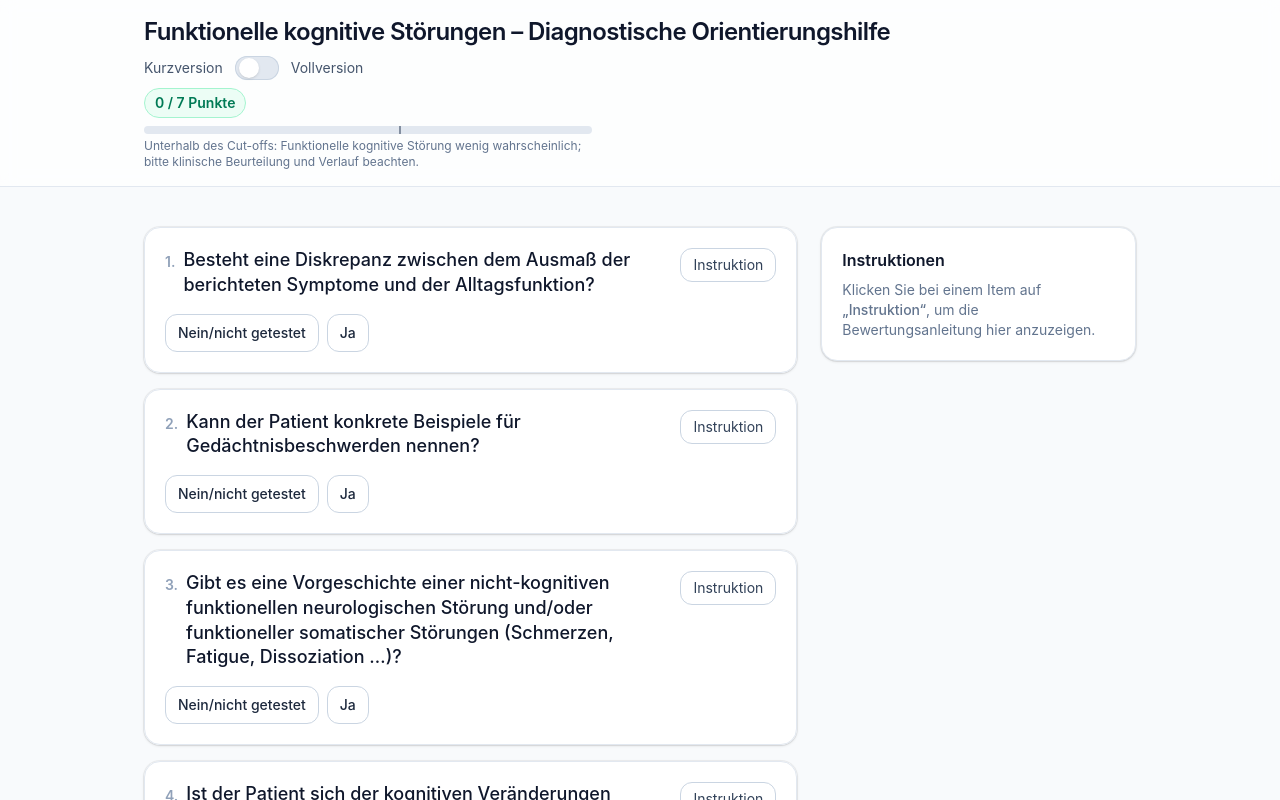
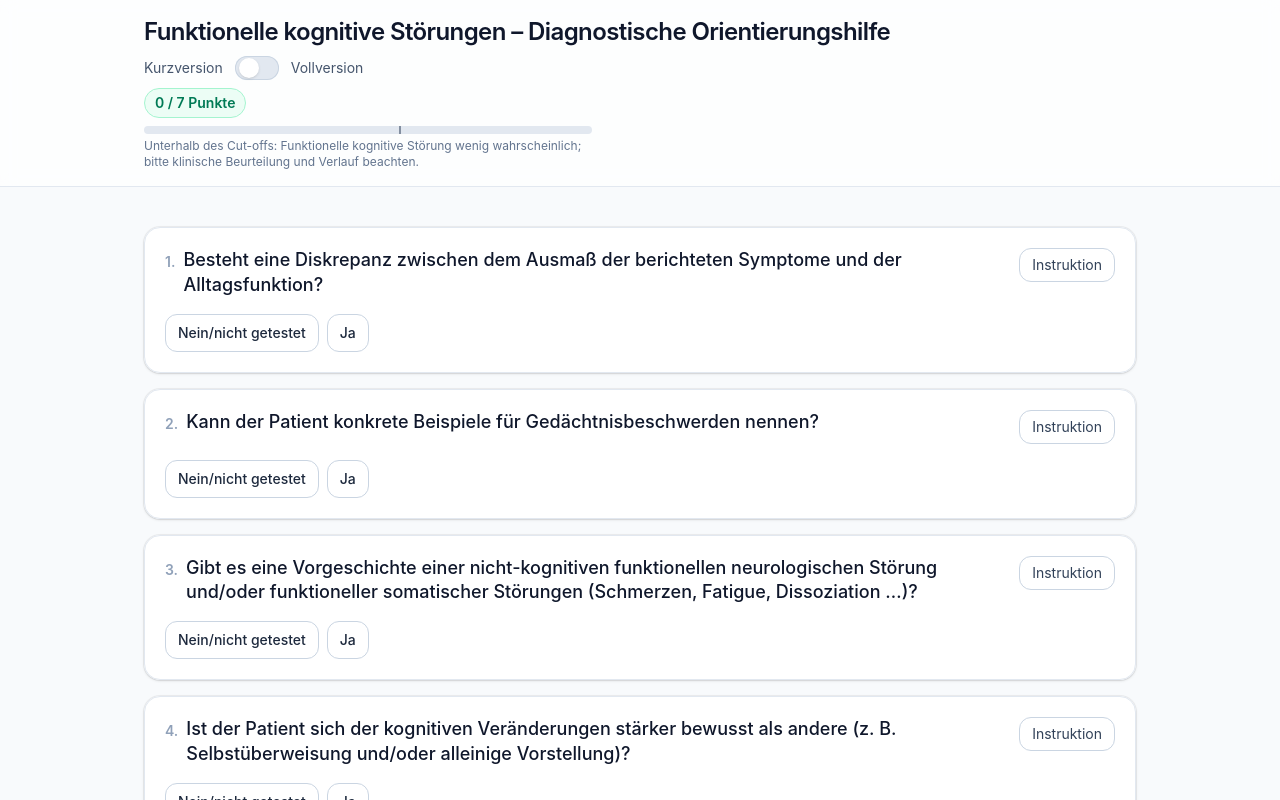
Before and after one commit to jungjoha/FCD-checklist, a React (Vite) app: page / in a window 1280 px wide. Shown: the top 800 px of the page. Built offline with nearby package versions, Linux system fonts and the light colour scheme.

Commit message:
feat: UI-Updates

```diff
--- a/src/App.jsx
+++ b/src/App.jsx
@@ -7,7 +7,7 @@ const ITEMS = [
     label: "Besteht eine Diskrepanz zwischen dem Ausmaß der berichteten Symptome und der Alltagsfunktion?",
     onlyFull: false,
     instruction:
-      "Subjektiv berichtete ausgeprägte kognitive Schwierigkeiten und/oder niedrige standardisierte kognitive Testergebnisse stehen im Gegensatz zu Beispielen wie: Fähigkeit, eine kognitiv anspruchsvolle Arbeit ohne Schwierigkeiten auszuüben, im Gespräch beobachtete kommunikative Fähigkeiten oder die Fähigkeit, Tätigkeiten wie Lesen, Finanzverwaltung und Autofahren ohne Probleme auszuführen.",
+      "Subjektiv berichtete ausgeprägte kognitive Schwierigkeiten und/oder niedrige standardisierte kognitive Testergebnisse stehen im Gegensatz zu Beispielen wie: - Fähigkeit, eine kognitiv anspruchsvolle Arbeit ohne Schwierigkeiten auszuüben, - im Gespräch beobachtete kommunikative Fähigkeiten oder - die Fähigkeit, Tätigkeiten wie Lesen, Finanzverwaltung und Autofahren ohne Probleme auszuführen.",
   },
   { id: 2,
     label: "Kann der Patient konkrete Beispiele für Gedächtnisbeschwerden nennen?",
@@ -70,6 +70,26 @@ const ITEMS = [
       "Teile beantworten wurde bei FCD häufiger berichtet; bei MCI auch möglich, aber oft nicht inkongruent.",
   },
 ];
+
+function InstructionText({ text }) {
+  if (!text) return null;
+  const lines = text.split("\n").map((l) => l.trim()).filter(Boolean);
+  const isList = lines.some((l) => /^[-•]/.test(l));
+  if (isList) {
+    return (
+      <ul className="list-disc pl-5 space-y-1 text-sm leading-relaxed text-slate-700">
+        {lines.map((l, i) => (
+          <li key={i}>{l.replace(/^[-•]\s*/, "")}</li>
+        ))}
+      </ul>
+    );
+  }
+  return (
+    <p className="text-sm leading-relaxed whitespace-pre-line text-slate-700">
+      {text}
+    </p>
+  );
+}
 
 // -1 = nicht gesetzt, 0 = Nein/nicht getestet, 1 = Ja
 const initialSelections = Object.fromEntries(ITEMS.map((i) => [i.id, -1]));
@@ -218,8 +238,8 @@ useEffect(() => {
       {/* Content */}
       <main className="max-w-5xl mx-auto px-4 py-8 sm:py-10 grid grid-cols-1 md:grid-cols-3 gap-6">
         {/* Items */}
-        <section className="md:col-span-2">
-          <div className="space-y-4">
+        <section className="md:col-span-3 grid grid-cols-1 md:grid-cols-3 gap-6">
+          <div className="space-y-4 col-span-full">
             {visibleItems.map((it, idx) => {
               const val = selections[it.id];
               const isYes = val === 1;
@@ -227,9 +247,10 @@ useEffect(() => {
               const isActive = activeInfoId === it.id;
 
               return (
+                <React.Fragment key={it.id}>
+                  {/* Item card (left, spans 2 columns on md+) */}
                   <div
-                  key={it.id}
-                  className={`rounded-2xl border p-5 shadow-sm hover:shadow-md transition-shadow ring-1 ${
+                    className={`md:col-span-2 rounded-2xl border p-5 shadow-sm hover:shadow-md transition-shadow ring-1 ${
                       isActive
                         ? "border-blue-300 ring-blue-200 bg-white"
                         : "border-slate-200 ring-black/5 bg-white/95"
@@ -294,10 +315,27 @@ useEffect(() => {
                     {it.instruction && isActive && (
                       <div className="mt-3 md:hidden rounded-xl border border-slate-200 bg-slate-50 p-3">
                         <p className="text-xs uppercase tracking-wide text-slate-400 mb-1">Instruktion</p>
-                      <p className="text-sm leading-relaxed text-slate-700">{it.instruction}</p>
+                        <InstructionText text={it.instruction} />
                       </div>
                     )}
                   </div>
+
+                  {/* Desktop instruction panel placed next to this item only when active */}
+                  {it.instruction && isActive && (
+                    <div className="hidden md:block md:col-span-1">
+                      <div className="rounded-2xl border border-slate-200 bg-white p-5 shadow-sm ring-1 ring-black/5">
+                        <h2 className="text-base font-semibold mb-2">Instruktionen</h2>
+                        <p className="text-xs uppercase tracking-wide text-slate-400 mb-1">
+                          Item {ITEMS.findIndex(i => i.id === it.id) + 1}
+                        </p>
+                        <p className="text-sm font-medium text-slate-900 mb-2">
+                          {it.label}
+                        </p>
+                        <InstructionText text={it.instruction} />
+                      </div>
+                    </div>
+                  )}
+                </React.Fragment>
               );
             })}
 
@@ -323,29 +361,6 @@ useEffect(() => {
             </div>
           </div>
         </section>
-
-        {/* Instruction panel */}
-        <aside className="hidden md:block md:col-span-1">
-          <div className="sticky top-24 rounded-2xl border border-slate-200 bg-white p-5 shadow-sm ring-1 ring-black/5">
-            <h2 className="text-base font-semibold mb-2">Instruktionen</h2>
-            {activeItem ? (
-              <>
-                <p className="text-xs uppercase tracking-wide text-slate-400 mb-1">
-                  Item {ITEMS.findIndex(i => i.id === activeItem.id) + 1}
-                </p>
-                <p className="text-sm font-medium text-slate-900 mb-2">
-                  {activeItem.label}
-                </p>
-                <p className="text-sm leading-relaxed text-slate-700">{activeItem.instruction}</p>
-              </>
-            ) : (
-              <p className="text-sm text-slate-500">
-                Klicken Sie bei einem Item auf <span className="font-medium">„Instruktion“</span>, um die
-                Bewertungsanleitung hier anzuzeigen.
-              </p>
-            )}
-          </div>
-        </aside>
       </main>
 
       {/* Footer */}
```
Lines whose indentation alone changed are shown as unchanged.
